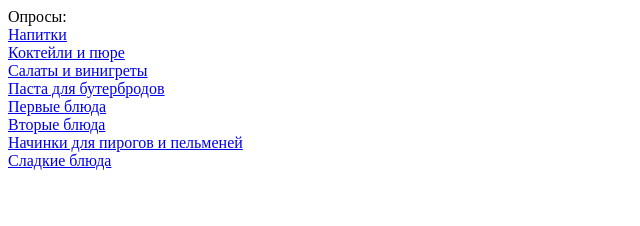
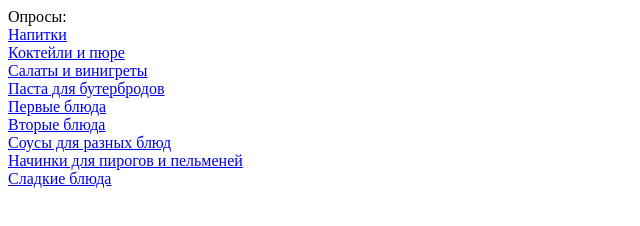
Before and after one commit to GibVZ/GibVZ.github.io, a plain HTML site: page index.html in a window 1280 px wide. Shown: the whole page, without its empty margins (0-640 px from the left). Drawn offline with Linux system fonts and the light colour scheme.

Commit message:
Update index.html

```diff
--- a/index.html
+++ b/index.html
@@ -10,6 +10,7 @@
      <a href="https://forms.gle/28teU9Y98QxkRnwKA">Паста для бутербродов</a><br/>
      <a href="https://forms.gle/7wh3wmDuD9iShPVA7">Первые блюда</a><br/>
      <a href="https://forms.gle/okXBTSvz1vNvCywSA">Вторые блюда</a><br/>
+     <a href="https://forms.gle/S2R3Db7SojPrbVqPA">Соусы для разных блюд</a><br/>
      <a href="https://forms.gle/97cgfFMRW2aiYGjZ7">Начинки для пирогов и пельменей</a><br/>
      <a href="https://forms.gle/Qhso3fhphvDGtQWv7">Сладкие блюда</a>
   </body>
```
